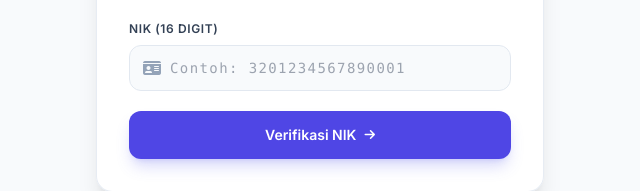
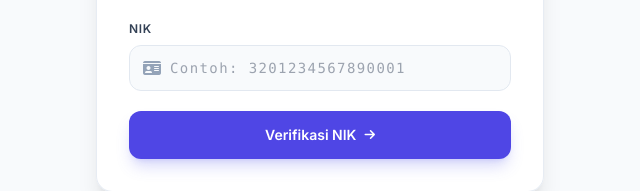
Before and after one commit to rizkywicaksono1/e-voting-forntend, a plain HTML site: page index.html in a window 1280 px wide. Shown: the part 266-457 px from the top of the page, 320-960 px from the left. Drawn offline with nearby package versions, Linux system fonts and the light colour scheme; some packages are replaced by stand-ins of ours; a script that the page names is missing.

Commit message:
Update index.html

```diff
--- a/index.html
+++ b/index.html
@@ -119,7 +119,7 @@
                         </div>
 
                         <div>
-                            <label for="input-nik" class="block text-xs font-semibold text-slate-700 uppercase tracking-wider mb-2">NIK (16 Digit)</label>
+                            <label for="input-nik" class="block text-xs font-semibold text-slate-700 uppercase tracking-wider mb-2">NIK </label>
                             <div class="relative">
                                 <span class="absolute inset-y-0 left-0 pl-3.5 flex items-center pointer-events-none text-slate-400">
                                     <i class="fa-solid fa-id-card"></i>
```
